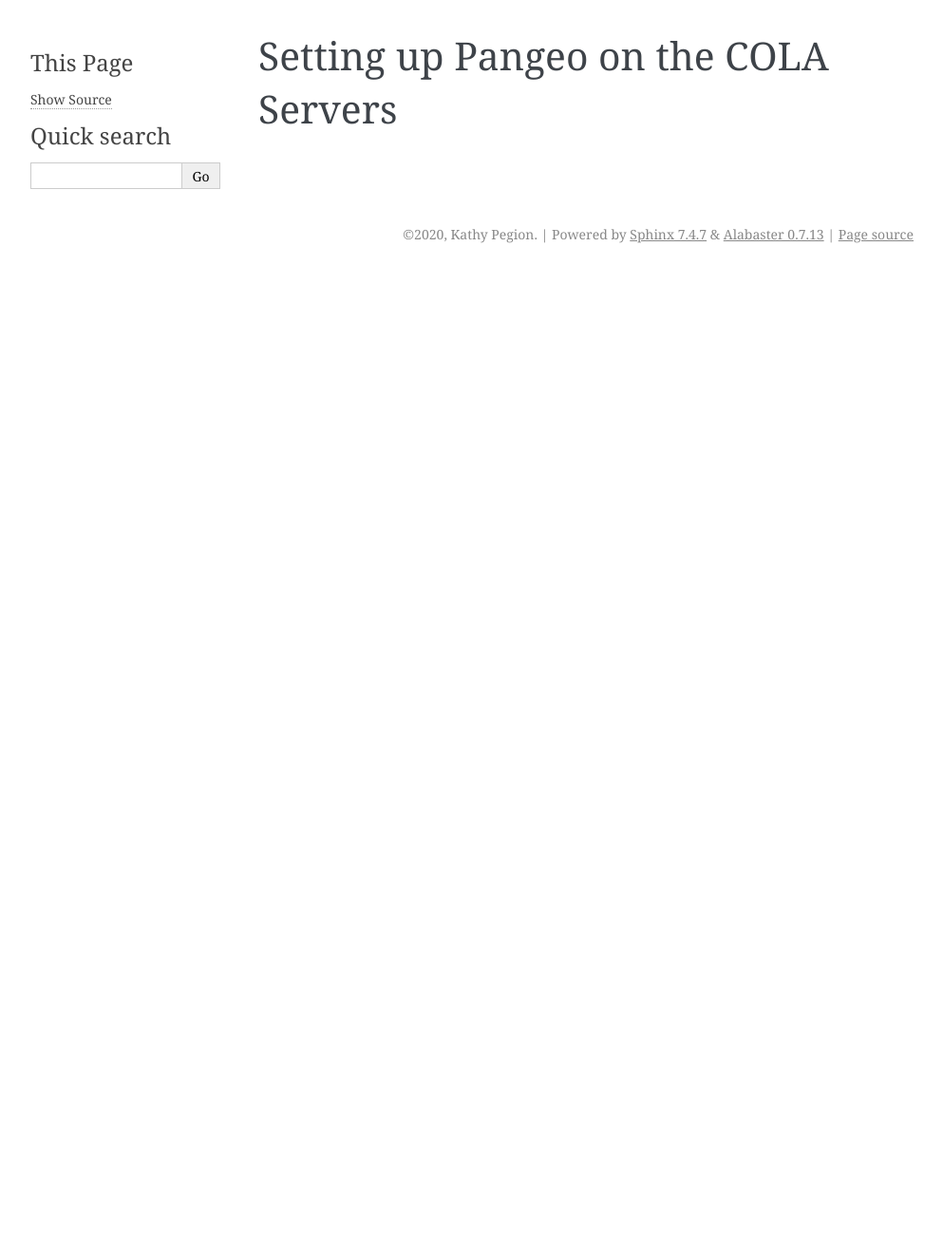
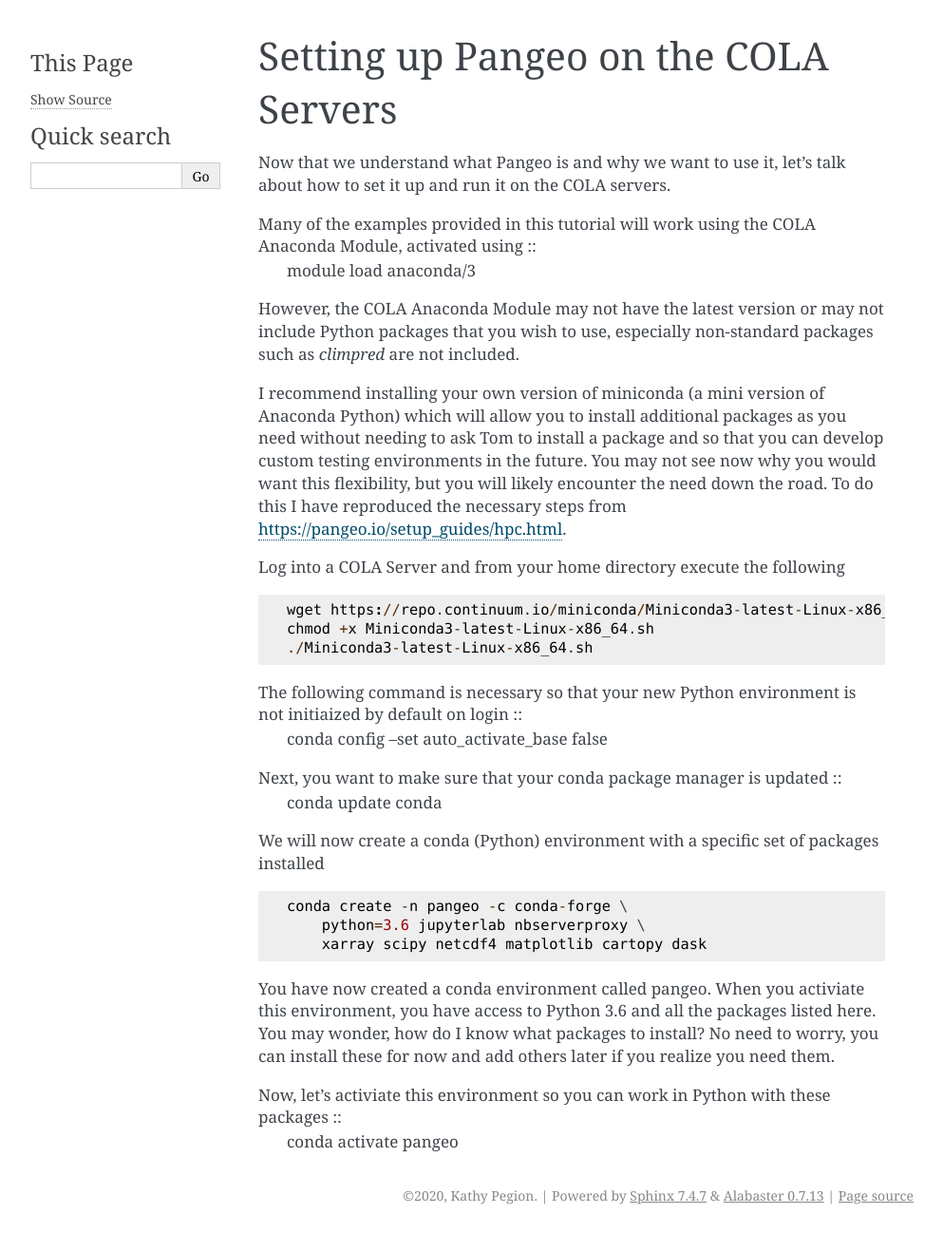
Before and after one commit to kpegion/Pangeo-at-AOES, a Sphinx documentation site: the page built from docs/source/setting-up-pangeo.rst, in a window 1280 px wide. Shown: the whole page at 95% size, without its empty margins (148-1141 px from the left). Built offline with Sphinx 7.4.7, drawn with Linux system fonts in a browser that asks for light colours; before the commit the page ends 900 px from its top, so only the background shows below that.

Commit message:
setting up pangeo docs

```diff
--- a/docs/source/setting-up-pangeo.rst
+++ b/docs/source/setting-up-pangeo.rst
@@ -1,3 +1,37 @@
 ######################################
 Setting up Pangeo on the COLA Servers
 ######################################
+
+Now that we understand what Pangeo is and why we want to use it, let's talk about how to set it up and run it on the COLA servers.
+
+Many of the examples provided in this tutorial will work using the COLA Anaconda Module, activated using ::
+   module load anaconda/3
+
+However, the COLA Anaconda Module may not have the latest version or may not include Python packages that you wish to use, especially non-standard packages such as `climpred` are not included.
+
+I recommend installing your own version of miniconda (a mini version of Anaconda Python) which will allow you to install additional packages as you need without needing to ask Tom to install a package and so that you can develop custom testing environments in the future.  You may not see now why you would want this flexibility, but you will likely encounter the need down the road.  To do this I have reproduced the necessary steps from https://pangeo.io/setup_guides/hpc.html.
+
+Log into a COLA Server and from your home directory execute the following ::
+
+   wget https://repo.continuum.io/miniconda/Miniconda3-latest-Linux-x86_64.sh
+   chmod +x Miniconda3-latest-Linux-x86_64.sh
+   ./Miniconda3-latest-Linux-x86_64.sh
+
+The following command is necessary so that your new Python environment is not initiaized by default on login ::
+   conda config --set auto_activate_base false
+
+Next, you want to make sure that your conda package manager is updated ::
+   conda update conda
+
+
+We will now create a conda (Python) environment with a specific set of packages installed ::
+
+   conda create -n pangeo -c conda-forge \
+       python=3.6 jupyterlab nbserverproxy \
+       xarray scipy netcdf4 matplotlib cartopy dask
+
+
+You have now created a conda environment called pangeo. When you activiate this environment, you have access to Python 3.6 and all the packages listed here.  You may wonder, how do I know what packages to install?  No need to worry, you can install these for now and add others later if you realize you need them.
+
+Now, let's activiate this environment so you can work in Python with these packages ::
+   conda activate pangeo
```
